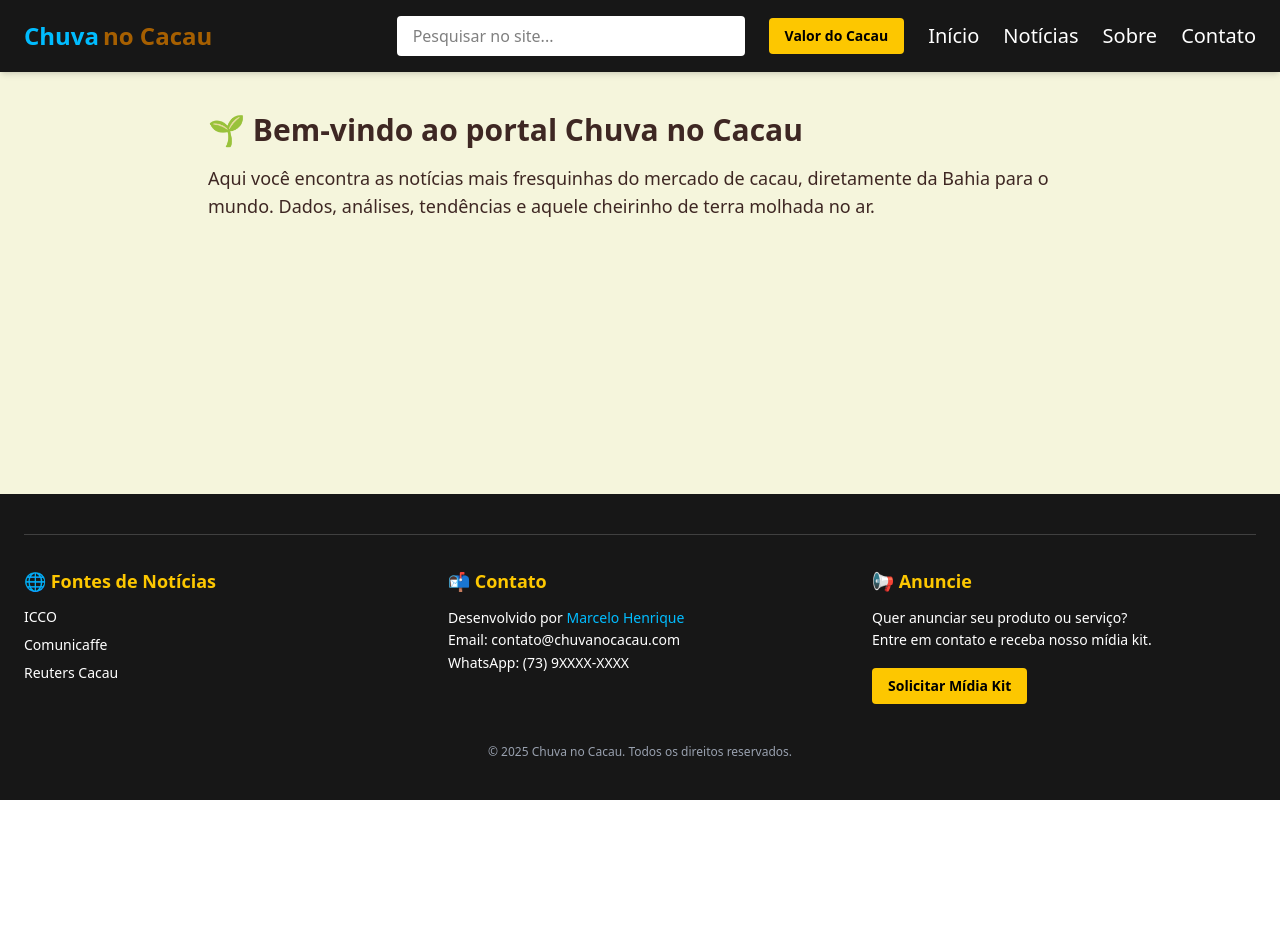
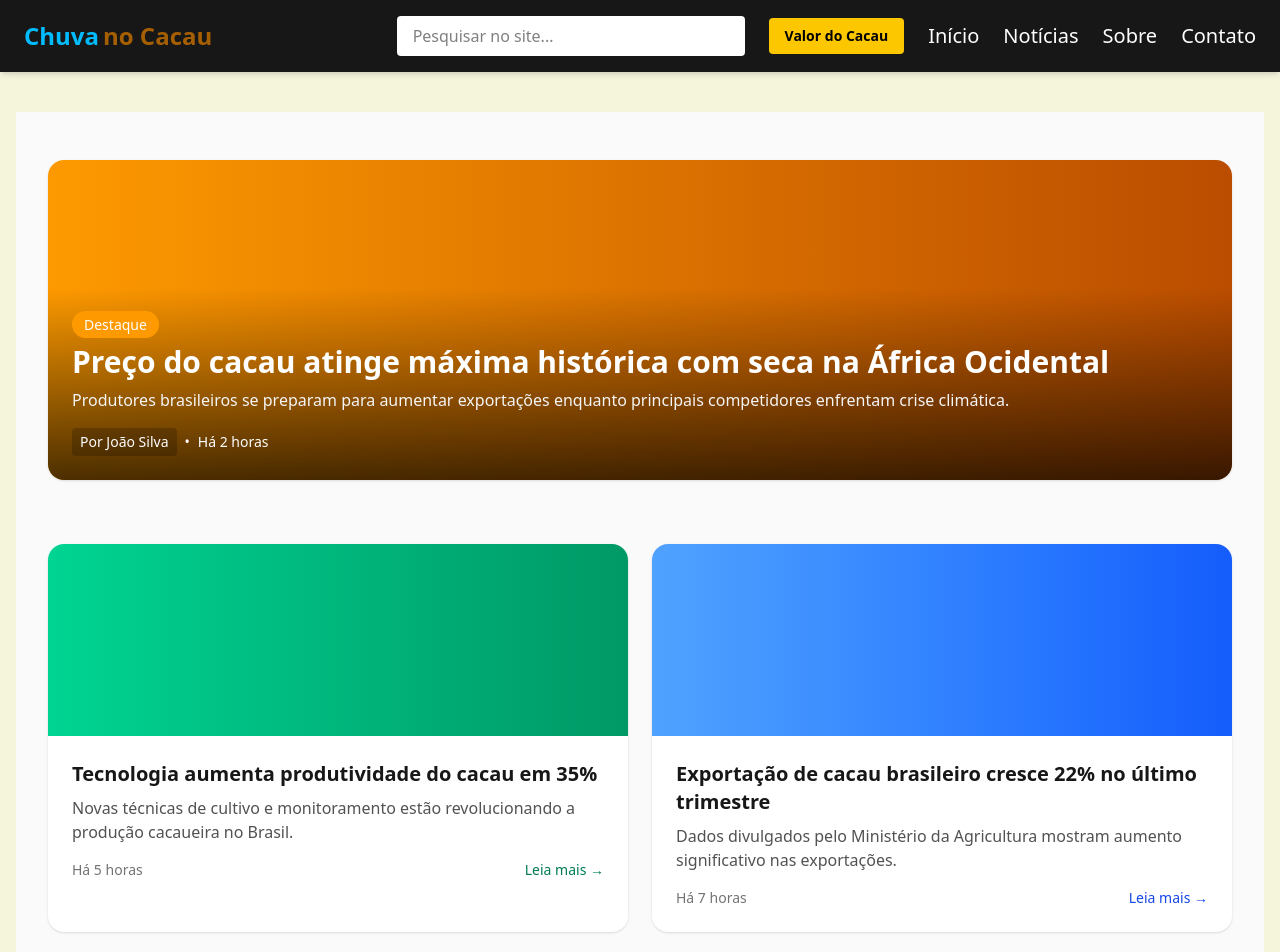
Before and after one commit to dev-celo/chuva-no-cacau, a React (Vite) app: page / in a window 1280 px wide. Shown: the top 952 px of the page. Before the commit the page ends 800 px from the top, so only its background shows below. Built offline with nearby package versions, Linux system fonts and the light colour scheme.

Commit message:
updt: Modificação na aparencia da home

```diff
--- a/src/App.tsx
+++ b/src/App.tsx
@@ -1,22 +1,17 @@
-import Footer from "./components/Footer/Footer"
-import Header from "./components/Header/Header"
-
+import Home from "./pages/Home/Home";
+import Footer from "./components/Footer/Footer";
+import Header from "./components/Header/Header";
 
 function App() {
   return (
     <div className="bg-[#F5F5DC] min-h-screen flex flex-col justify-between">
       <Header />
-      <main className="flex-grow max-w-4xl mx-auto py-10 px-4 text-[#3E2723]">
-        <h2 className="text-3xl font-semibold mb-4">🌱 Bem-vindo ao portal Chuva no Cacau</h2>
-        <p className="text-lg">
-          Aqui você encontra as notícias mais fresquinhas do mercado de cacau,
-          diretamente da Bahia para o mundo. Dados, análises, tendências e
-          aquele cheirinho de terra molhada no ar.
-        </p>
+      <main className="flex-grow max-w-7xl mx-auto py-10 px-4 text-[#3E2723]">
+        <Home />
       </main>
       <Footer />
     </div>
-  )
+  );
 }
 
-export default App
+export default App;
--- /dev/null
+++ b/src/pages/Home/Home.jsx
@@ -0,0 +1,104 @@
+import ClimaAtual from "../../components/ClimaAtual/ClimaAtual";
+import Cotacao from "../../components/Cotacao/Cotacao";
+import NoticiasRecentes from "../../components/NoticiasRecentes/NoticiasRecentesSidebar";
+
+export default function Home() {
+  return (
+    <div className="min-h-screen bg-neutral-50 text-neutral-900">
+      <div className="max-10w-xl w-full mx-auto px-4 sm:px-8 py-12 space-y-16">
+
+        {/* Destaque Principal */}
+        <section className="bg-white rounded-2xl shadow-sm hover:shadow-md transition-all overflow-hidden">
+          <div className="h-64 md:h-80 bg-gradient-to-r from-amber-500 to-amber-700 relative">
+            <div className="absolute bottom-0 left-0 right-0 bg-gradient-to-t from-black/70 to-transparent p-6 text-white">
+              <span className="bg-amber-500 text-white text-sm px-3 py-1 rounded-full font-medium">Destaque</span>
+              <h2 className="text-2xl md:text-3xl font-bold mt-2">Preço do cacau atinge máxima histórica com seca na África Ocidental</h2>
+              <p className="mt-2 text-neutral-100">Produtores brasileiros se preparam para aumentar exportações enquanto principais competidores enfrentam crise climática.</p>
+              <div className="flex items-center mt-4 text-sm">
+                <span className="bg-black/20 px-2 py-1 rounded">Por João Silva</span>
+                <span className="mx-2">•</span>
+                <span>Há 2 horas</span>
+              </div>
+            </div>
+          </div>
+        </section>
+
+        {/* Grid de Notícias em destaque */}
+        <div className="grid grid-cols-1 md:grid-cols-2 gap-6">
+          <article className="bg-white rounded-2xl shadow-sm hover:shadow-md overflow-hidden">
+            <div className="h-48 bg-gradient-to-r from-emerald-400 to-emerald-600"></div>
+            <div className="p-6">
+              <h3 className="text-xl font-bold mb-2">Tecnologia aumenta produtividade do cacau em 35%</h3>
+              <p className="text-neutral-600 mb-4">Novas técnicas de cultivo e monitoramento estão revolucionando a produção cacaueira no Brasil.</p>
+              <div className="flex justify-between items-center text-sm text-neutral-500">
+                <span>Há 5 horas</span>
+                <span className="font-medium text-emerald-700">Leia mais →</span>
+              </div>
+            </div>
+          </article>
+
+          <article className="bg-white rounded-2xl shadow-sm hover:shadow-md overflow-hidden">
+            <div className="h-48 bg-gradient-to-r from-blue-400 to-blue-600"></div>
+            <div className="p-6">
+              <h3 className="text-xl font-bold mb-2">Exportação de cacau brasileiro cresce 22% no último trimestre</h3>
+              <p className="text-neutral-600 mb-4">Dados divulgados pelo Ministério da Agricultura mostram aumento significativo nas exportações.</p>
+              <div className="flex justify-between items-center text-sm text-neutral-500">
+                <span>Há 7 horas</span>
+                <span className="font-medium text-blue-700">Leia mais →</span>
+              </div>
+            </div>
+          </article>
+        </div>
+
+        {/* Seção de Posts Simplificada */}
+        <section className="bg-white rounded-2xl shadow-sm p-6">
+          <h2 className="text-2xl font-bold mb-6 pb-2 border-b border-neutral-100">Últimas Notícias</h2>
+          <div className="space-y-6">
+            <article className="flex flex-col md:flex-row gap-6 border-b border-neutral-100 last:border-b-0">
+              <div className="md:w-1/4">
+                <div className="h-40 bg-neutral-200 animate-pulse rounded-xl"></div>
+              </div>
+              <div className="md:w-3/4 space-y-2">
+                <div className="h-6 bg-neutral-200 animate-pulse rounded w-3/4"></div>
+                <div className="h-4 bg-neutral-200 animate-pulse rounded w-full"></div>
+                <div className="h-4 bg-neutral-200 animate-pulse rounded w-2/3"></div>
+              </div>
+            </article>
+            <article className="flex flex-col md:flex-row gap-6 border-b border-neutral-100 last:border-b-0">
+              <div className="md:w-1/4">
+                <div className="h-40 bg-neutral-200 animate-pulse rounded-xl"></div>
+              </div>
+              <div className="md:w-3/4 space-y-2">
+                <div className="h-6 bg-neutral-200 animate-pulse rounded w-3/4"></div>
+                <div className="h-4 bg-neutral-200 animate-pulse rounded w-full"></div>
+                <div className="h-4 bg-neutral-200 animate-pulse rounded w-2/3"></div>
+              </div>
+            </article>
+          </div>
+        </section>
+
+        {/* Seção de Informações (Cotação + Clima + Notícias Recentes) */}
+        <div className="grid grid-cols-1 md:grid-cols-2 gap-6">
+          <section className="bg-white shadow-sm rounded-2xl p-6 hover:shadow-md transition-shadow">
+            <h2 className="text-xl font-bold mb-4 text-sky-700 flex items-center">
+              <span className="bg-sky-100 p-2 rounded-lg mr-2">📈</span> Cotação do Cacau
+            </h2>
+            <Cotacao />
+
+            <h2 className="text-xl font-bold mb-4 text-emerald-700 flex items-center mt-15">
+              <span className="bg-emerald-100 p-2 rounded-lg mr-2">🌦️</span> Clima nas Regiões
+            </h2>
+            <ClimaAtual />
+          </section>
+
+          <section className="bg-white shadow-sm rounded-2xl p-6 hover:shadow-md transition-shadow">
+            <h2 className="text-xl font-bold mb-4 text-yellow-700 flex items-center">
+              <span className="bg-yellow-100 p-2 rounded-lg mr-2">📰</span> Notícias do Mercado
+            </h2>
+            <NoticiasRecentes />
+          </section>
+        </div>
+      </div>
+    </div>
+  );
+}
```
